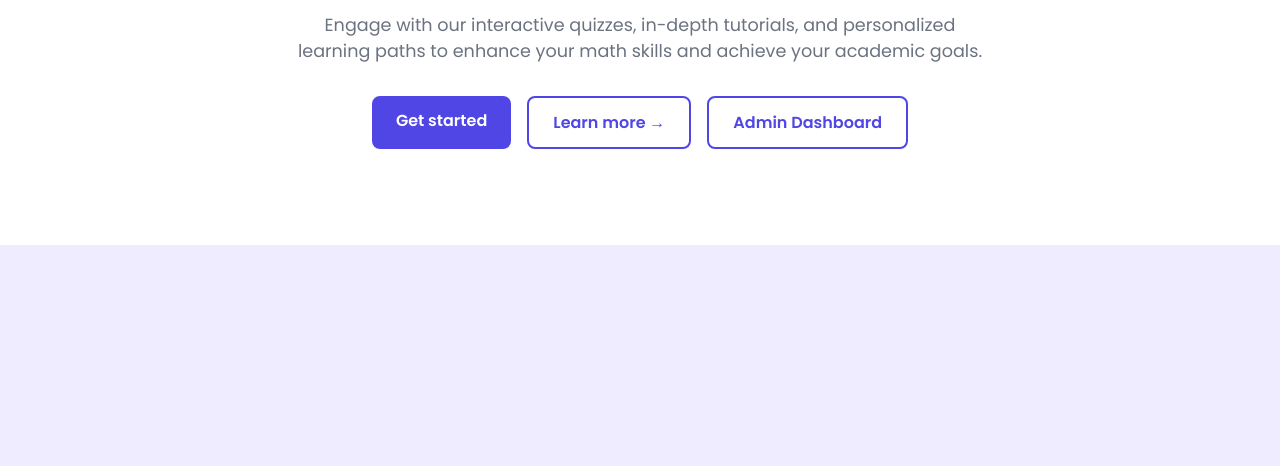
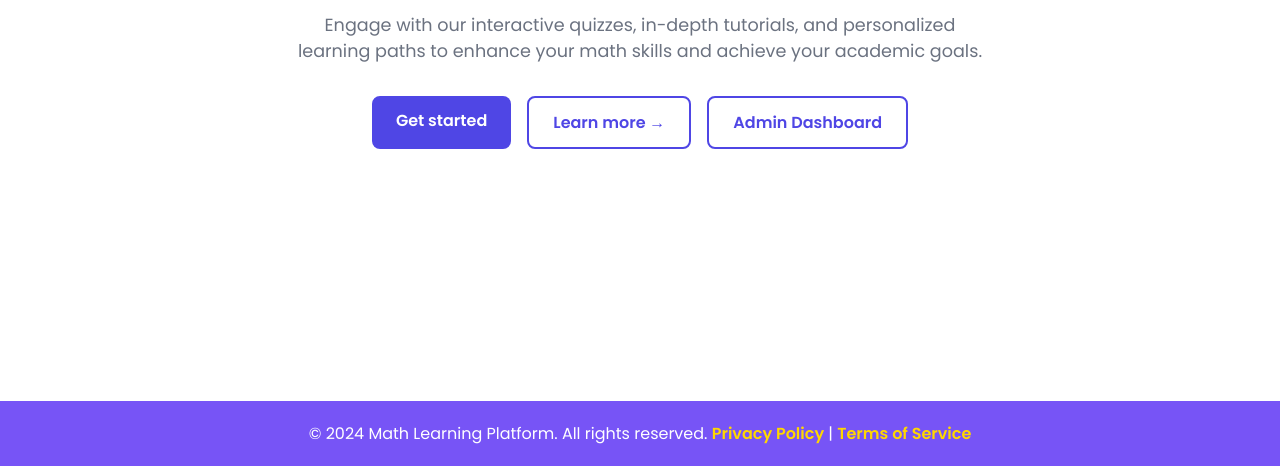
Before and after one commit to mmuktar27/mathproject, a plain HTML site: page landing.html in a window 1280 px wide. Shown: the part 334-800 px from the top of the page. Drawn offline with Linux system fonts and the light colour scheme.

Commit message:
Update landing.html

```diff
--- a/landing.html
+++ b/landing.html
@@ -27,6 +27,9 @@
             font-family: 'Poppins', sans-serif;
             background-color: var(--secondary-color);
             color: var(--text-color);
+            display: flex;
+            flex-direction: column;
+            min-height: 100vh;
         }
 
         header {
@@ -121,6 +124,7 @@
         .bg-background {
             background-color: var(--background-color);
             padding: 6rem 1rem;
+            flex: 1;
         }
 
         .hero {
@@ -187,6 +191,23 @@
             background-color: var(--accent-color);
             color: #fff;
         }
+
+        footer {
+            background-color: var(--primary-color);
+            color: #fff;
+            text-align: center;
+            padding: 20px 10px;
+        }
+
+        footer a {
+            color: #ffd700;
+            text-decoration: none;
+            font-weight: bold;
+        }
+
+        footer a:hover {
+            text-decoration: underline;
+        }
     </style>
 </head>
 <body>
@@ -230,5 +251,9 @@
             </div>
         </div>
     </div>
+
+    <footer>
+        <p>&copy; 2024 Math Learning Platform. All rights reserved. <a href="/privacy-policy">Privacy Policy</a> | <a href="/terms">Terms of Service</a></p>
+    </footer>
 </body>
 </html>
```
